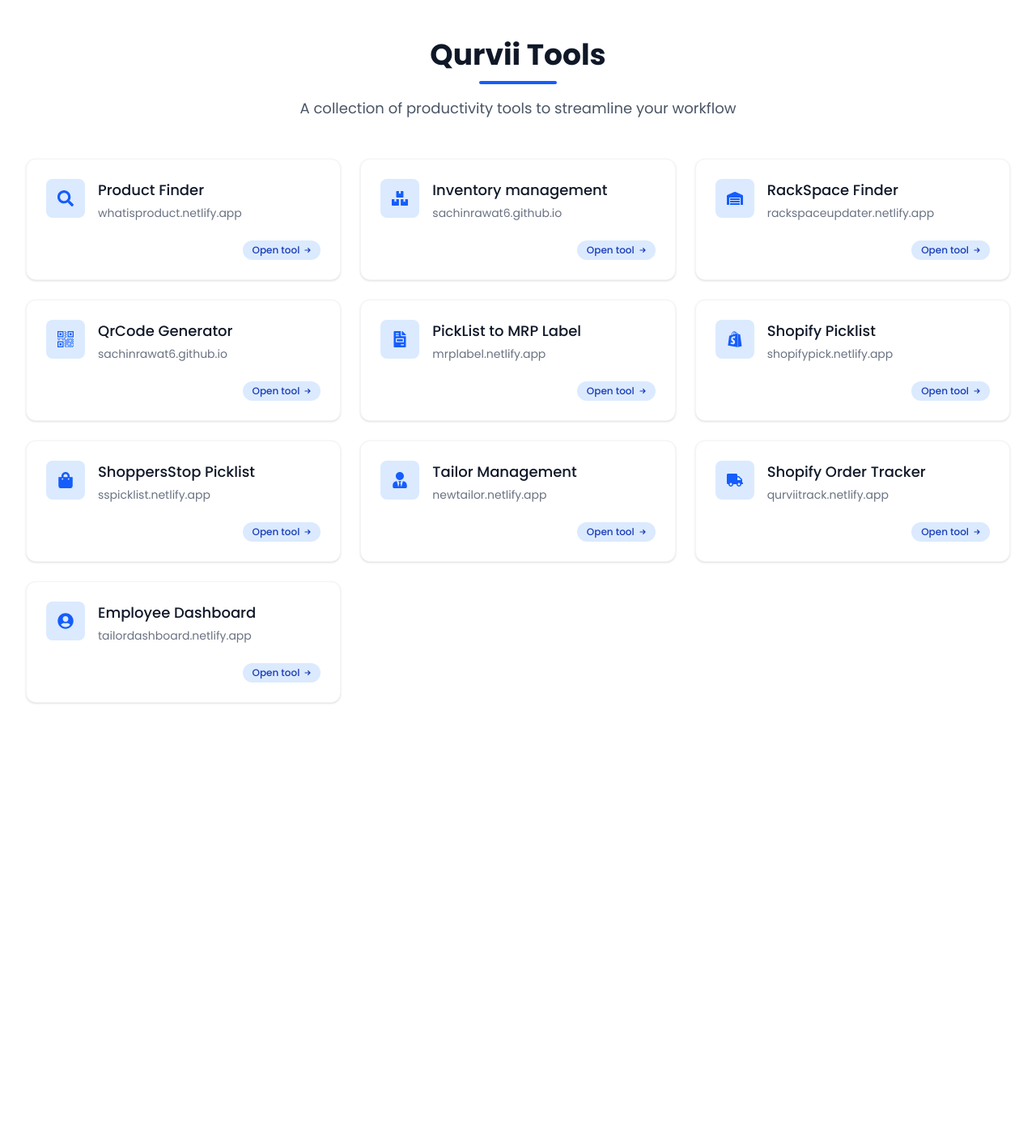
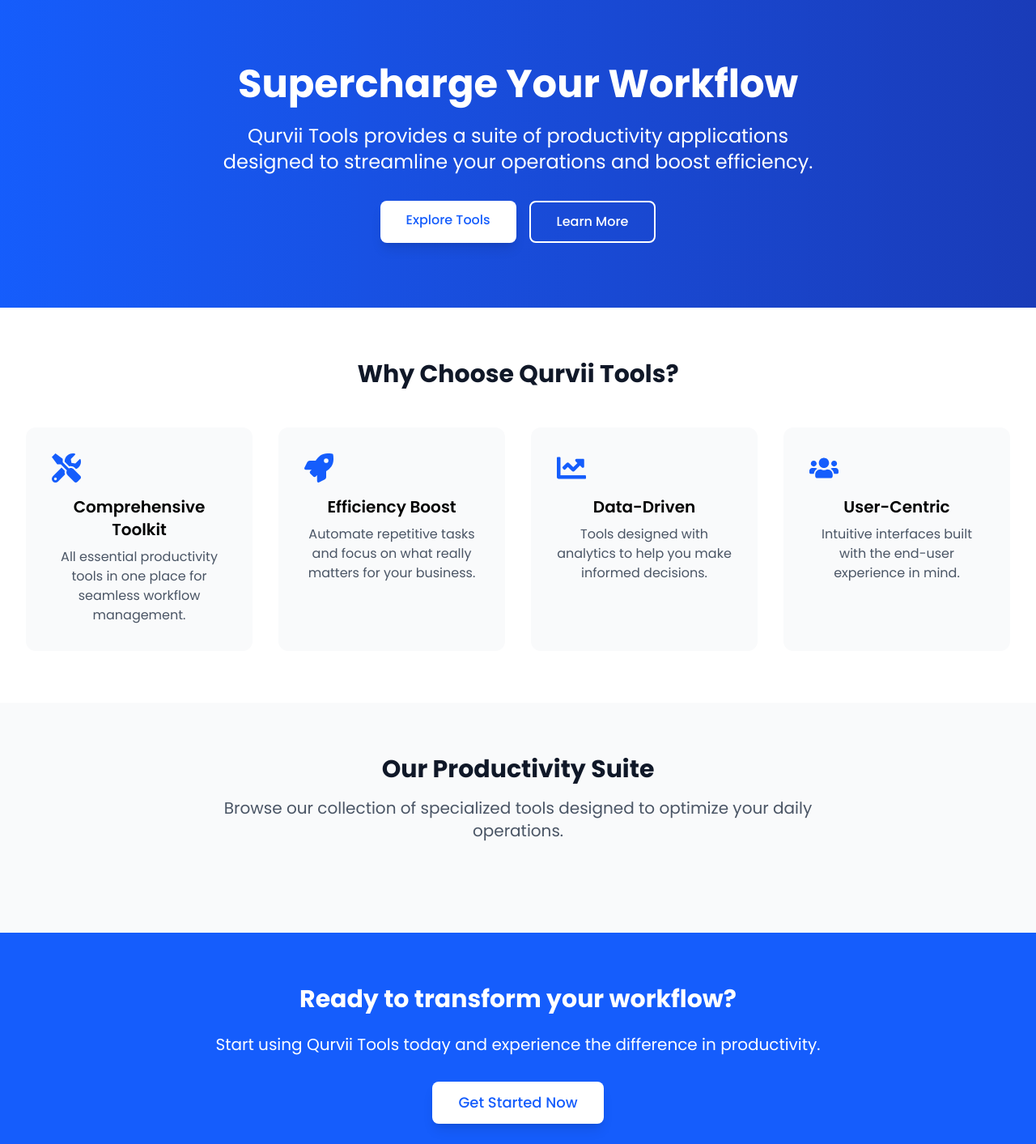
Before and after one commit to Sachinrawat6/tool, a React (Vite) app: page / in a window 1280 px wide. Shown: the top 1413 px of the page at 81% size. Before the commit the page ends 916 px from the top, so only its background shows below. Built offline with nearby package versions, Linux system fonts and the light colour scheme.

Commit message:
home page added

```diff
--- a/src/App.jsx
+++ b/src/App.jsx
@@ -2,15 +2,21 @@
 // import Navbar from './components/Navbar'
 // import Home from './Home'
 import Tools from './components/Tools'
+import HomePage from './Home'
 // import Footer from './components/Footer'
-// import { BrowserRouter, Route, Routes } from 'react-router-dom'
+import { BrowserRouter, Route, Routes } from 'react-router-dom'
 
 const App = () => {
   return (
-    <>
-    <Tools/>
+    <BrowserRouter>
+    <Routes>
+      <Route path="/" element={<HomePage/>} />
+      <Route path="/tool" element={<Tools/>} />
+    </Routes>
 
-    </>
+
+
+    </BrowserRouter>
   )
 }
 
--- a/src/Home.jsx
+++ b/src/Home.jsx
@@ -1,16 +1,139 @@
-import React from 'react'
+import React from "react";
 
-const Home = () => {
+import { FaTools, FaRocket, FaChartLine, FaUsers } from "react-icons/fa";
+import { Link } from "react-router-dom";
+
+const HomePage = () => {
   return (
-    <div className="font-[Lexend] mt-4  mx-auto md:max-w-7xl px-4 sm:px-6 lg:px-8 pt-20 pb-16 text-center lg:pt-32">
+    <div className="min-h-screen bg-gray-50">
+      {/* Hero Section */}
+      <header className="bg-gradient-to-r from-blue-600 to-blue-800 text-white py-20 px-4 sm:px-6 lg:px-8">
+        <div className="max-w-7xl mx-auto text-center">
+          <h1 className="text-4xl md:text-5xl font-bold mb-6">Supercharge Your Workflow</h1>
+          <p className="text-xl md:text-2xl max-w-3xl mx-auto mb-8">
+            Qurvii Tools provides a suite of productivity applications designed to streamline your operations and boost efficiency.
+          </p>
+          <div className="flex flex-col sm:flex-row justify-center gap-4">
+            <Link
+              to="/tool"
+              className="bg-white text-blue-600 px-8 py-3 rounded-lg font-medium hover:bg-blue-50 transition duration-300 shadow-lg"
+            >
+              Explore Tools
+            </Link>
+            <a
+              href="#features"
+              className="bg-transparent border-2 border-white px-8 py-3 rounded-lg font-medium hover:bg-white hover:text-blue-600 transition duration-300"
+            >
+              Learn More
+            </a>
+          </div>
+        </div>
+      </header>
 
-            <div className="para md:w-2xl w-84 mx-auto mt-6 xs:text-xl ">
-                <p>
-                <span className='text-blue-600 md:text-4xl font-bold'>"</span> Smart tools designed to simplify tasks and enhance productivity. Making complex work easier for better results.<span className='text-blue-600 md:text-4xl font-bold'>"</span>
-                </p>
-            </div>
+      {/* Features Section */}
+      <section id="features" className="py-16 px-4 sm:px-6 lg:px-8 bg-white">
+        <div className="max-w-7xl mx-auto">
+          <h2 className="text-3xl font-bold text-center text-gray-900 mb-12">Why Choose Qurvii Tools?</h2>
+          <div className="grid grid-cols-1 md:grid-cols-2 lg:grid-cols-4 gap-8">
+            {[
+              {
+                icon: <FaTools className="text-4xl text-blue-600 mb-4" />,
+                title: "Comprehensive Toolkit",
+                description: "All essential productivity tools in one place for seamless workflow management."
+              },
+              {
+                icon: <FaRocket className="text-4xl text-blue-600 mb-4" />,
+                title: "Efficiency Boost",
+                description: "Automate repetitive tasks and focus on what really matters for your business."
+              },
+              {
+                icon: <FaChartLine className="text-4xl text-blue-600 mb-4" />,
+                title: "Data-Driven",
+                description: "Tools designed with analytics to help you make informed decisions."
+              },
+              {
+                icon: <FaUsers className="text-4xl text-blue-600 mb-4" />,
+                title: "User-Centric",
+                description: "Intuitive interfaces built with the end-user experience in mind."
+              }
+            ].map((feature, index) => (
+              <div key={index} className="bg-gray-50 p-8 rounded-xl hover:shadow-lg transition duration-300">
+                <div className="text-center">
+                  {feature.icon}
+                  <h3 className="text-xl font-semibold mb-2">{feature.title}</h3>
+                  <p className="text-gray-600">{feature.description}</p>
+                </div>
+              </div>
+            ))}
+          </div>
+        </div>
+      </section>
+
+      {/* Tools Section */}
+      <section id="tools" className="py-16 px-4 sm:px-6 lg:px-8 bg-gray-50">
+        <div className="max-w-7xl mx-auto">
+          <h2 className="text-3xl font-bold text-center text-gray-900 mb-4">Our Productivity Suite</h2>
+          <p className="text-xl text-center text-gray-600 mb-12 max-w-3xl mx-auto">
+            Browse our collection of specialized tools designed to optimize your daily operations.
+          </p>
+          {/* <Tools /> Your existing Tools component */}
+        </div>
+      </section>
+
+      {/* CTA Section */}
+      <section className="py-16 px-4 sm:px-6 lg:px-8 bg-blue-600 text-white">
+        <div className="max-w-4xl mx-auto text-center">
+          <h2 className="text-3xl font-bold mb-6">Ready to transform your workflow?</h2>
+          <p className="text-xl mb-8">
+            Start using Qurvii Tools today and experience the difference in productivity.
+          </p>
+          <a
+            href="#tools"
+            className="inline-block bg-white text-blue-600 px-8 py-3 rounded-lg font-medium hover:bg-gray-100 transition duration-300 shadow-lg text-lg"
+          >
+            Get Started Now
+          </a>
+        </div>
+      </section>
+
+      {/* Footer */}
+      <footer className="bg-gray-900 text-white py-12 px-4 sm:px-6 lg:px-8">
+        <div className="max-w-7xl mx-auto grid grid-cols-1 md:grid-cols-4 gap-8">
+          <div>
+            <h3 className="text-xl font-bold mb-4">Qurvii Tools</h3>
+            <p className="text-gray-400">Productivity solutions for modern businesses.</p>
+          </div>
+          <div>
+            <h4 className="font-semibold mb-4">Resources</h4>
+            <ul className="space-y-2">
+              <li><a href="#" className="text-gray-400 hover:text-white transition">Documentation</a></li>
+              <li><a href="#" className="text-gray-400 hover:text-white transition">Tutorials</a></li>
+              <li><a href="#" className="text-gray-400 hover:text-white transition">API</a></li>
+            </ul>
+          </div>
+          <div>
+            <h4 className="font-semibold mb-4">Company</h4>
+            <ul className="space-y-2">
+              <li><a href="#" className="text-gray-400 hover:text-white transition">About Us</a></li>
+              <li><a href="#" className="text-gray-400 hover:text-white transition">Careers</a></li>
+              <li><a href="#" className="text-gray-400 hover:text-white transition">Contact</a></li>
+            </ul>
+          </div>
+          <div>
+            <h4 className="font-semibold mb-4">Legal</h4>
+            <ul className="space-y-2">
+              <li><a href="#" className="text-gray-400 hover:text-white transition">Privacy Policy</a></li>
+              <li><a href="#" className="text-gray-400 hover:text-white transition">Terms of Service</a></li>
+              <li><a href="#" className="text-gray-400 hover:text-white transition">Cookie Policy</a></li>
+            </ul>
+          </div>
+        </div>
+        <div className="max-w-7xl mx-auto mt-12 pt-8 border-t border-gray-800 text-center text-gray-400">
+          <p>© {new Date().getFullYear()} Qurvii Tools. All rights reserved.</p>
+        </div>
+      </footer>
     </div>
-  )
-}
+  );
+};
 
-export default Home
+export default HomePage;
--- a/src/components/Tools.jsx
+++ b/src/components/Tools.jsx
@@ -1,4 +1,5 @@
 import React from "react";
+import { Link } from "react-router-dom";
 
 import {
   FaSearch,
@@ -70,6 +71,9 @@
 const Tools = () => {
   return (
     <div className="max-w-7xl mx-auto px-4 sm:px-6 lg:px-8 py-12">
+      <Link to="/" className="bg-gray-200 py-2 px-4 rounded shadow hover:bg-gray-100">
+      Back
+      </Link>
       <div className="text-center mb-12">
         <h1 className="text-4xl font-bold text-gray-900 mb-3">Qurvii Tools</h1>
         <div className="w-24 h-1 bg-blue-600 mx-auto rounded-full"></div>
```
